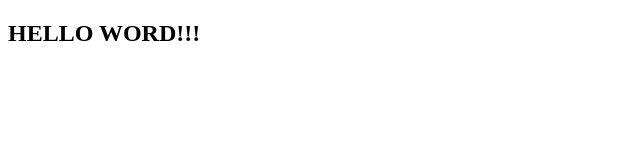
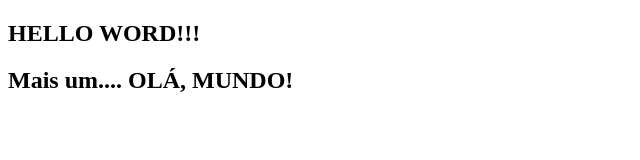
Before and after one commit to AnaPS1618/MyFirstRepository, a plain HTML site: page index.html in a window 1280 px wide. Shown: the whole page, without its empty margins (0-640 px from the left). Drawn offline with Linux system fonts and the light colour scheme.

Commit message:
Mensagem

```diff
--- a/index.html
+++ b/index.html
@@ -8,6 +8,7 @@
 <body>
 
     <h2>HELLO WORD!!!</h2>
+    <h2>Mais um.... OLÁ, MUNDO!</h2>
 
 </body>
 </html>
```
